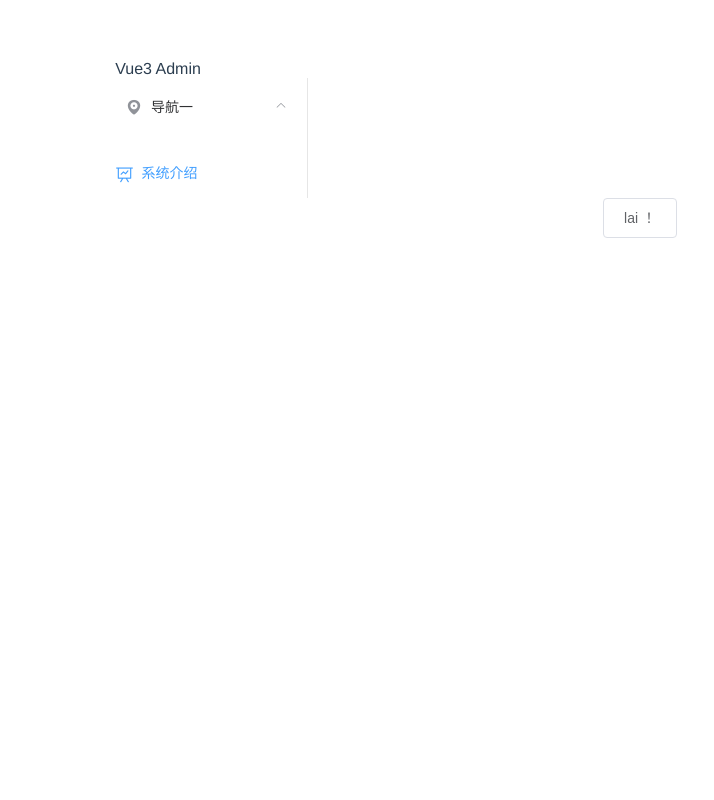
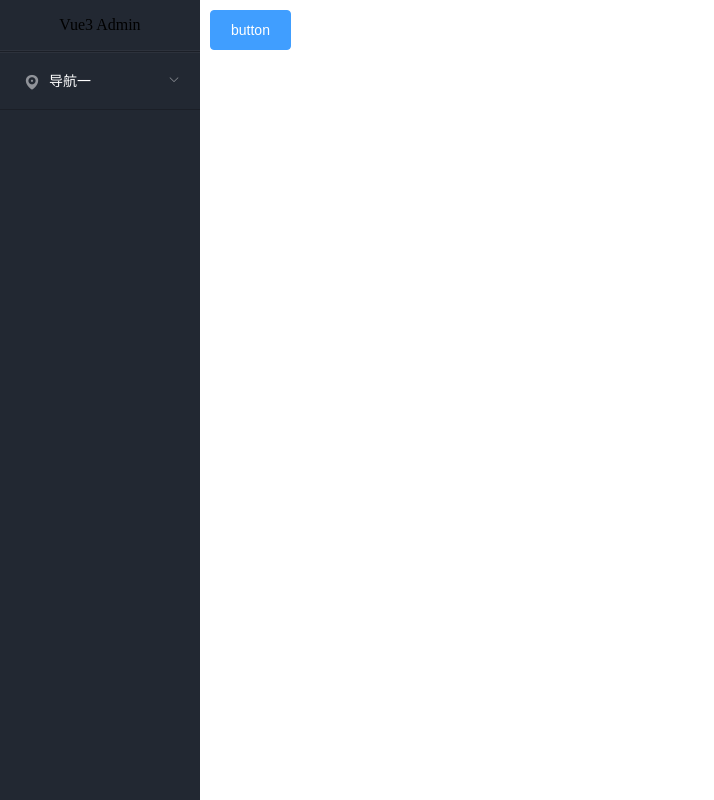
Before and after one commit to Blackn-L/vue3-admin, a Vue app: page / in a window 1280 px wide. Shown: the whole page, without its empty margins (0-714 px from the left). Built offline with nearby package versions, Linux system fonts and the light colour scheme.

Commit message:
update:布局和header

```diff
--- a/src/App.vue
+++ b/src/App.vue
@@ -1,43 +1,110 @@
 <template>
-  <div>
-    <el-container>
-      <el-aside>
-        <div>
+  <div class="layout">
+    <el-container class="container">
+      <el-aside class="aside">
+        <div class="head">
           <span>Vue3 Admin</span>
         </div>
-        <el-menu>
+        <div class="line"></div>
+        <el-menu background-color="#222832" text-color="#fff" router>
           <el-submenu index="1">
             <template #title>
               <i class="el-icon-location"></i>
               <span>导航一</span>
             </template>
             <el-menu-item-group>
-              <el-menu-item
-                ><i class="el-icon-data-line" />系统介绍</el-menu-item
+              <el-menu-item index="/"
+                ><i class="el-icon-data-line" />首页</el-menu-item
               >
             </el-menu-item-group>
           </el-submenu>
         </el-menu>
       </el-aside>
+      <el-container class="content">
+        <div class="main">
+          <router-view />
+        </div>
+      </el-container>
     </el-container>
-    <router-view> </router-view>
   </div>
 </template>
 
 <script setup>
+// vue
 // import HelloWorld from "./components/HelloWorld.vue";
 
 // This starter template is using Vue 3 experimental <script setup> SFCs
 // Check out https://github.com/vuejs/rfcs/blob/master/active-rfcs/0040-script-setup.md
 </script>
 
-<style>
-#app {
-  font-family: Avenir, Helvetica, Arial, sans-serif;
-  -webkit-font-smoothing: antialiased;
-  -moz-osx-font-smoothing: grayscale;
-  text-align: center;
-  color: #2c3e50;
-  margin-top: 60px;
+<style scoped>
+body {
+  margin: 0;
+  border: 0;
+}
+.layout {
+  min-height: 100vh;
+  background-color: #ffffff;
+}
+
+.container {
+  height: 100vh;
+}
+
+.aside {
+  min-height: 100vh;
+  width: 200px !important;
+  background-color: #222832;
+}
+
+.head {
+  display: flex;
+  align-items: center;
+  justify-content: center;
+  height: 50px;
+}
+
+.line {
+  border-top: 1px solid hsla(0, 0%, 100%, 0.05);
+  border-bottom: 1px solid rgba(0, 0, 0, 0.2);
+}
+
+.content {
+  display: flex;
+  flex-direction: column;
+  max-height: 100vh;
+  overflow: hidden;
+}
+
+.main {
+  height: 100vh;
+  overflow: auto;
+  padding: 10px;
 }
 </style>
+
+<style>
+body {
+  margin: 0;
+  border: 0;
+  box-sizing: border-box;
+}
+.el-menu {
+  border-right: none !important;
+}
+.el-submenu {
+  border-top: 1px solid hsla(0, 0%, 100%, 0.05);
+  border-bottom: 1px solid rgba(0, 0, 0, 0.2);
+}
+a {
+  color: #409eff;
+  text-decoration: none;
+}
+.el-pagination {
+  text-align: center;
+  margin-top: 20px;
+}
+.el-popper__arrow {
+  display: none;
+}
+</style>
--- a/src/views/Index.vue
+++ b/src/views/Index.vue
@@ -1,8 +1,11 @@
 <template>
-  <el-button>lai ！</el-button>
+  <el-button type="primary">
+    button
+  </el-button>
 </template>
 
 <script>
+
 export default {};
 </script>
 
```
Also changed, not shown: src/components/Header.vue (added, +15 -0 lines).
